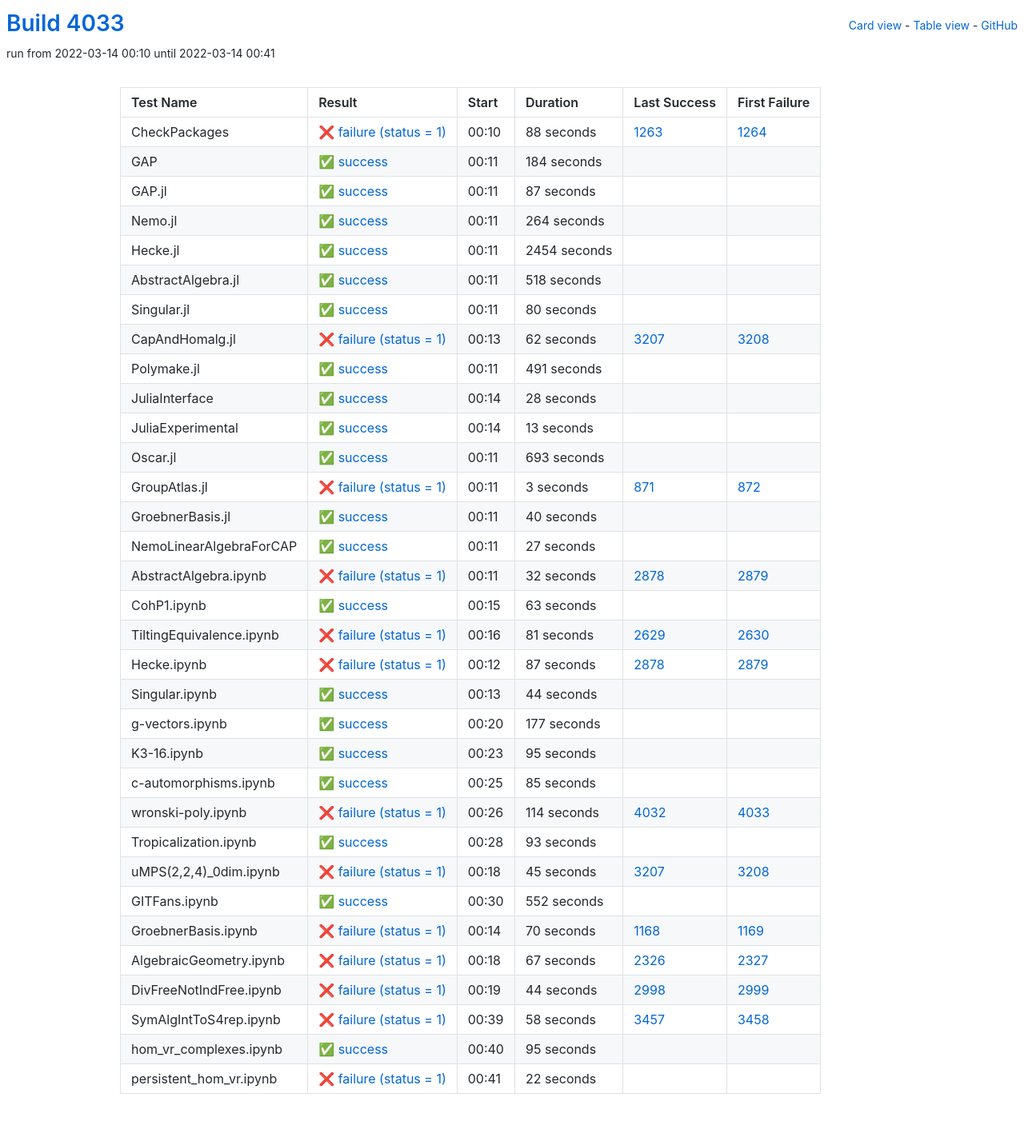
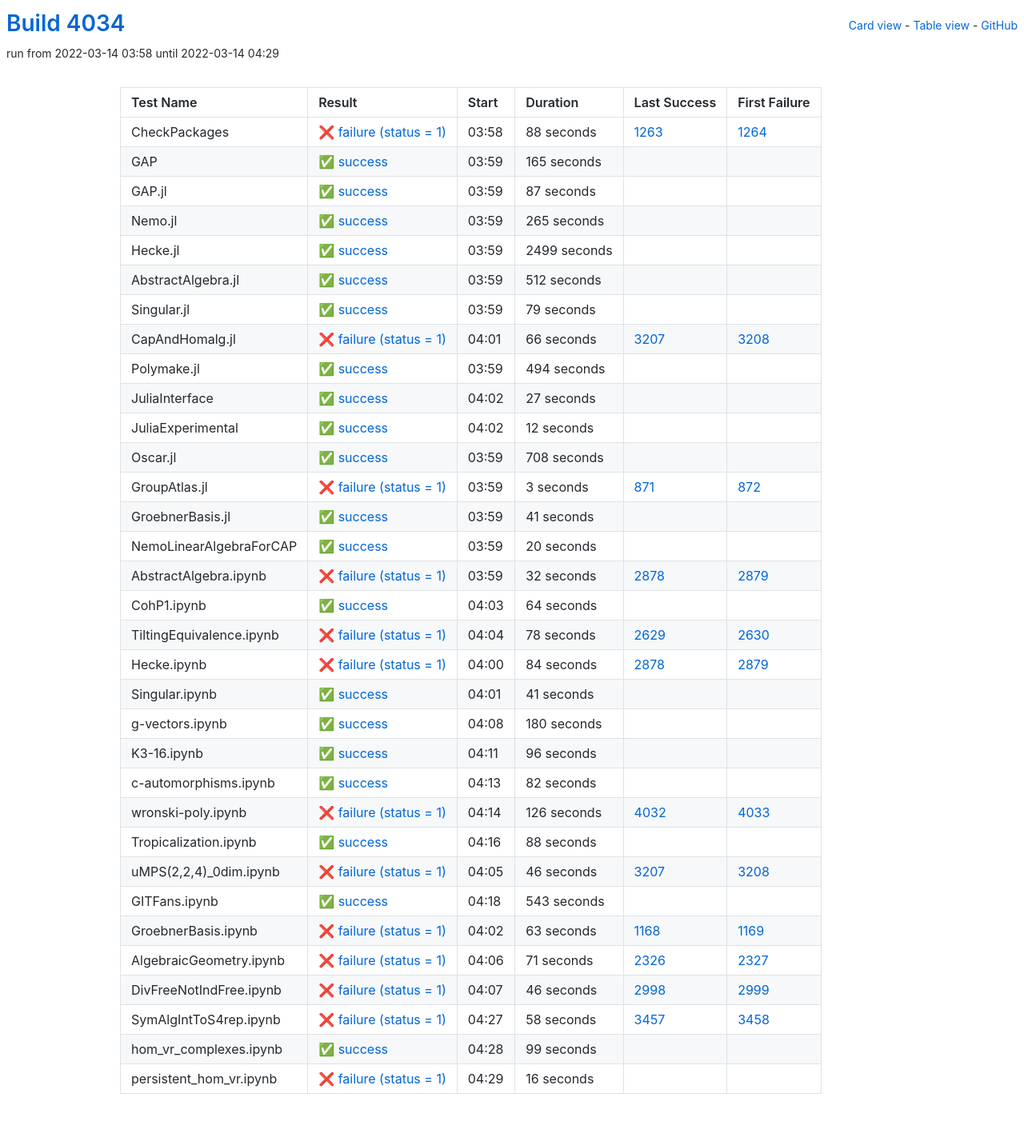
Before and after one commit to oscar-system/oscar-ci-status-stable, a Jekyll site: the page built from table.html, in a window 1280 px wide. Shown: the whole page at 80% size. Built offline with Jekyll 4.4.1, drawn with Linux system fonts in a browser that asks for light colours.

Commit message:
Build #4034

```diff
--- a/_data/ci.yml
+++ b/_data/ci.yml
@@ -1,6 +1,6 @@
 ---
-build: 4033
-build_url: https://oscarci.mathematik.uni-kl.de/job/oscar-stable/4033/
+build: 4034
+build_url: https://oscarci.mathematik.uni-kl.de/job/oscar-stable/4034/
 job: oscar-stable
 organization: oscar-system
 repo: oscar-ci-status-stable
@@ -8,8 +8,8 @@ repourl: https://github.com/oscar-system/oscar-ci-status-stable
 tests:
 - name: CheckPackages
   id: checkpackages
-  log: https://oscarci.mathematik.uni-kl.de/job/oscar-stable/4033/artifact/logs/build-4033/CheckPackages.log
-  start: 2022-03-14 00:10
+  log: https://oscarci.mathematik.uni-kl.de/job/oscar-stable/4034/artifact/logs/build-4034/CheckPackages.log
+  start: 2022-03-14 03:58
   success: false
   exitcode: 1
   status: failure
@@ -20,20 +20,20 @@ tests:
   first_failure_url: https://oscarci.mathematik.uni-kl.de/job/oscar-stable/1264/
 - name: GAP
   id: gap
-  log: https://oscarci.mathematik.uni-kl.de/job/oscar-stable/4033/artifact/logs/build-4033/GAP.log
-  start: 2022-03-14 00:11
+  log: https://oscarci.mathematik.uni-kl.de/job/oscar-stable/4034/artifact/logs/build-4034/GAP.log
+  start: 2022-03-14 03:59
   success: true
   exitcode: 0
   status: success
-  duration: 184
+  duration: 165
   last_success: false
   last_success_url:
   first_failure: false
   first_failure_url:
 - name: GAP.jl
   id: gap-jl
-  log: https://oscarci.mathematik.uni-kl.de/job/oscar-stable/4033/artifact/logs/build-4033/GAP.jl.log
-  start: 2022-03-14 00:11
+  log: https://oscarci.mathematik.uni-kl.de/job/oscar-stable/4034/artifact/logs/build-4034/GAP.jl.log
+  start: 2022-03-14 03:59
   success: true
   exitcode: 0
   status: success
@@ -44,116 +44,116 @@ tests:
   first_failure_url:
 - name: Nemo.jl
   id: nemo-jl
-  log: https://oscarci.mathematik.uni-kl.de/job/oscar-stable/4033/artifact/logs/build-4033/Nemo.jl.log
-  start: 2022-03-14 00:11
+  log: https://oscarci.mathematik.uni-kl.de/job/oscar-stable/4034/artifact/logs/build-4034/Nemo.jl.log
+  start: 2022-03-14 03:59
   success: true
   exitcode: 0
   status: success
-  duration: 264
+  duration: 265
   last_success: false
   last_success_url:
   first_failure: false
   first_failure_url:
 - name: Hecke.jl
   id: hecke-jl
-  log: https://oscarci.mathematik.uni-kl.de/job/oscar-stable/4033/artifact/logs/build-4033/Hecke.jl.log
-  start: 2022-03-14 00:11
+  log: https://oscarci.mathematik.uni-kl.de/job/oscar-stable/4034/artifact/logs/build-4034/Hecke.jl.log
+  start: 2022-03-14 03:59
   success: true
   exitcode: 0
   status: success
-  duration: 2454
+  duration: 2499
   last_success: false
   last_success_url:
   first_failure: false
   first_failure_url:
 - name: AbstractAlgebra.jl
   id: abstractalgebra-jl
-  log: https://oscarci.mathematik.uni-kl.de/job/oscar-stable/4033/artifact/logs/build-4033/AbstractAlgebra.jl.log
-  start: 2022-03-14 00:11
+  log: https://oscarci.mathematik.uni-kl.de/job/oscar-stable/4034/artifact/logs/build-4034/AbstractAlgebra.jl.log
+  start: 2022-03-14 03:59
   success: true
   exitcode: 0
   status: success
-  duration: 518
+  duration: 512
   last_success: false
   last_success_url:
   first_failure: false
   first_failure_url:
 - name: Singular.jl
   id: singular-jl
-  log: https://oscarci.mathematik.uni-kl.de/job/oscar-stable/4033/artifact/logs/build-4033/Singular.jl.log
-  start: 2022-03-14 00:11
+  log: https://oscarci.mathematik.uni-kl.de/job/oscar-stable/4034/artifact/logs/build-4034/Singular.jl.log
+  start: 2022-03-14 03:59
   success: true
   exitcode: 0
   status: success
-  duration: 80
+  duration: 79
   last_success: false
   last_success_url:
   first_failure: false
   first_failure_url:
 - name: CapAndHomalg.jl
   id: capandhomalg-jl
-  log: https://oscarci.mathematik.uni-kl.de/job/oscar-stable/4033/artifact/logs/build-4033/CapAndHomalg.jl.log
-  start: 2022-03-14 00:13
+  log: https://oscarci.mathematik.uni-kl.de/job/oscar-stable/4034/artifact/logs/build-4034/CapAndHomalg.jl.log
+  start: 2022-03-14 04:01
   success: false
   exitcode: 1
   status: failure
-  duration: 62
+  duration: 66
   last_success: 3207
   last_success_url: https://oscarci.mathematik.uni-kl.de/job/oscar-stable/3207/
   first_failure: 3208
   first_failure_url: https://oscarci.mathematik.uni-kl.de/job/oscar-stable/3208/
 - name: Polymake.jl
   id: polymake-jl
-  log: https://oscarci.mathematik.uni-kl.de/job/oscar-stable/4033/artifact/logs/build-4033/Polymake.jl.log
-  start: 2022-03-14 00:11
+  log: https://oscarci.mathematik.uni-kl.de/job/oscar-stable/4034/artifact/logs/build-4034/Polymake.jl.log
+  start: 2022-03-14 03:59
   success: true
   exitcode: 0
   status: success
-  duration: 491
+  duration: 494
   last_success: false
   last_success_url:
   first_failure: false
   first_failure_url:
 - name: JuliaInterface
   id: juliainterface
-  log: https://oscarci.mathematik.uni-kl.de/job/oscar-stable/4033/artifact/logs/build-4033/JuliaInterface.log
-  start: 2022-03-14 00:14
+  log: https://oscarci.mathematik.uni-kl.de/job/oscar-stable/4034/artifact/logs/build-4034/JuliaInterface.log
+  start: 2022-03-14 04:02
   success: true
   exitcode: 0
   status: success
-  duration: 28
+  duration: 27
   last_success: false
   last_success_url:
   first_failure: false
   first_failure_url:
 - name: JuliaExperimental
   id: juliaexperimental
-  log: https://oscarci.mathematik.uni-kl.de/job/oscar-stable/4033/artifact/logs/build-4033/JuliaExperimental.log
-  start: 2022-03-14 00:14
+  log: https://oscarci.mathematik.uni-kl.de/job/oscar-stable/4034/artifact/logs/build-4034/JuliaExperimental.log
+  start: 2022-03-14 04:02
   success: true
   exitcode: 0
   status: success
-  duration: 13
+  duration: 12
   last_success: false
   last_success_url:
   first_failure: false
   first_failure_url:
 - name: Oscar.jl
   id: oscar-jl
-  log: https://oscarci.mathematik.uni-kl.de/job/oscar-stable/4033/artifact/logs/build-4033/Oscar.jl.log
-  start: 2022-03-14 00:11
+  log: https://oscarci.mathematik.uni-kl.de/job/oscar-stable/4034/artifact/logs/build-4034/Oscar.jl.log
+  start: 2022-03-14 03:59
   success: true
   exitcode: 0
   status: success
-  duration: 693
+  duration: 708
   last_success: false
   last_success_url:
   first_failure: false
   first_failure_url:
 - name: GroupAtlas.jl
   id: groupatlas-jl
-  log: https://oscarci.mathematik.uni-kl.de/job/oscar-stable/4033/artifact/logs/build-4033/GroupAtlas.jl.log
-  start: 2022-03-14 00:11
+  log: https://oscarci.mathematik.uni-kl.de/job/oscar-stable/4034/artifact/logs/build-4034/GroupAtlas.jl.log
+  start: 2022-03-14 03:59
   success: false
   exitcode: 1
   status: failure
@@ -164,32 +164,32 @@ tests:
   first_failure_url: https://oscarci.mathematik.uni-kl.de/job/oscar-stable/872/
 - name: GroebnerBasis.jl
   id: groebnerbasis-jl
-  log: https://oscarci.mathematik.uni-kl.de/job/oscar-stable/4033/artifact/logs/build-4033/GroebnerBasis.jl.log
-  start: 2022-03-14 00:11
+  log: https://oscarci.mathematik.uni-kl.de/job/oscar-stable/4034/artifact/logs/build-4034/GroebnerBasis.jl.log
+  start: 2022-03-14 03:59
   success: true
   exitcode: 0
   status: success
-  duration: 40
+  duration: 41
   last_success: false
   last_success_url:
   first_failure: false
   first_failure_url:
 - name: NemoLinearAlgebraForCAP
   id: nemolinearalgebraforcap
-  log: https://oscarci.mathematik.uni-kl.de/job/oscar-stable/4033/artifact/logs/build-4033/NemoLinearAlgebraForCAP.log
-  start: 2022-03-14 00:11
+  log: https://oscarci.mathematik.uni-kl.de/job/oscar-stable/4034/artifact/logs/build-4034/NemoLinearAlgebraForCAP.log
+  start: 2022-03-14 03:59
   success: true
   exitcode: 0
   status: success
-  duration: 27
+  duration: 20
   last_success: false
   last_success_url:
   first_failure: false
   first_failure_url:
 - name: AbstractAlgebra.ipynb
   id: abstractalgebra-ipynb
-  log: https://oscarci.mathematik.uni-kl.de/job/oscar-stable/4033/artifact/logs/build-4033/AbstractAlgebra.ipynb.log
-  start: 2022-03-14 00:11
+  log: https://oscarci.mathematik.uni-kl.de/job/oscar-stable/4034/artifact/logs/build-4034/AbstractAlgebra.ipynb.log
+  start: 2022-03-14 03:59
   success: false
   exitcode: 1
   status: failure
@@ -200,176 +200,176 @@ tests:
   first_failure_url: https://oscarci.mathematik.uni-kl.de/job/oscar-stable/2879/
 - name: CohP1.ipynb
   id: cohp1-ipynb
-  log: https://oscarci.mathematik.uni-kl.de/job/oscar-stable/4033/artifact/logs/build-4033/CohP1.ipynb.log
-  start: 2022-03-14 00:15
+  log: https://oscarci.mathematik.uni-kl.de/job/oscar-stable/4034/artifact/logs/build-4034/CohP1.ipynb.log
+  start: 2022-03-14 04:03
   success: true
   exitcode: 0
   status: success
-  duration: 63
+  duration: 64
   last_success: false
   last_success_url:
   first_failure: false
   first_failure_url:
 - name: TiltingEquivalence.ipynb
   id: tiltingequivalence-ipynb
-  log: https://oscarci.mathematik.uni-kl.de/job/oscar-stable/4033/artifact/logs/build-4033/TiltingEquivalence.ipynb.log
-  start: 2022-03-14 00:16
+  log: https://oscarci.mathematik.uni-kl.de/job/oscar-stable/4034/artifact/logs/build-4034/TiltingEquivalence.ipynb.log
+  start: 2022-03-14 04:04
   success: false
   exitcode: 1
   status: failure
-  duration: 81
+  duration: 78
   last_success: 2629
   last_success_url: https://oscarci.mathematik.uni-kl.de/job/oscar-stable/2629/
   first_failure: 2630
   first_failure_url: https://oscarci.mathematik.uni-kl.de/job/oscar-stable/2630/
 - name: Hecke.ipynb
   id: hecke-ipynb
-  log: https://oscarci.mathematik.uni-kl.de/job/oscar-stable/4033/artifact/logs/build-4033/Hecke.ipynb.log
-  start: 2022-03-14 00:12
+  log: https://oscarci.mathematik.uni-kl.de/job/oscar-stable/4034/artifact/logs/build-4034/Hecke.ipynb.log
+  start: 2022-03-14 04:00
   success: false
   exitcode: 1
   status: failure
-  duration: 87
+  duration: 84
   last_success: 2878
   last_success_url: https://oscarci.mathematik.uni-kl.de/job/oscar-stable/2878/
   first_failure: 2879
   first_failure_url: https://oscarci.mathematik.uni-kl.de/job/oscar-stable/2879/
 - name: Singular.ipynb
   id: singular-ipynb
-  log: https://oscarci.mathematik.uni-kl.de/job/oscar-stable/4033/artifact/logs/build-4033/Singular.ipynb.log
-  start: 2022-03-14 00:13
+  log: https://oscarci.mathematik.uni-kl.de/job/oscar-stable/4034/artifact/logs/build-4034/Singular.ipynb.log
+  start: 2022-03-14 04:01
   success: true
   exitcode: 0
   status: success
-  duration: 44
+  duration: 41
   last_success: false
   last_success_url:
   first_failure: false
   first_failure_url:
 - name: g-vectors.ipynb
   id: g-vectors-ipynb
-  log: https://oscarci.mathematik.uni-kl.de/job/oscar-stable/4033/artifact/logs/build-4033/g-vectors.ipynb.log
-  start: 2022-03-14 00:20
+  log: https://oscarci.mathematik.uni-kl.de/job/oscar-stable/4034/artifact/logs/build-4034/g-vectors.ipynb.log
+  start: 2022-03-14 04:08
   success: true
   exitcode: 0
   status: success
-  duration: 177
+  duration: 180
   last_success: false
   last_success_url:
   first_failure: false
   first_failure_url:
 - name: K3-16.ipynb
   id: k3-16-ipynb
-  log: https://oscarci.mathematik.uni-kl.de/job/oscar-stable/4033/artifact/logs/build-4033/K3-16.ipynb.log
-  start: 2022-03-14 00:23
+  log: https://oscarci.mathematik.uni-kl.de/job/oscar-stable/4034/artifact/logs/build-4034/K3-16.ipynb.log
+  start: 2022-03-14 04:11
   success: true
   exitcode: 0
   status: success
-  duration: 95
+  duration: 96
   last_success: false
   last_success_url:
   first_failure: false
   first_failure_url:
 - name: c-automorphisms.ipynb
   id: c-automorphisms-ipynb
-  log: https://oscarci.mathematik.uni-kl.de/job/oscar-stable/4033/artifact/logs/build-4033/c-automorphisms.ipynb.log
-  start: 2022-03-14 00:25
+  log: https://oscarci.mathematik.uni-kl.de/job/oscar-stable/4034/artifact/logs/build-4034/c-automorphisms.ipynb.log
+  start: 2022-03-14 04:13
   success: true
   exitcode: 0
   status: success
-  duration: 85
+  duration: 82
   last_success: false
   last_success_url:
   first_failure: false
   first_failure_url:
 - name: wronski-poly.ipynb
   id: wronski-poly-ipynb
-  log: https://oscarci.mathematik.uni-kl.de/job/oscar-stable/4033/artifact/logs/build-4033/wronski-poly.ipynb.log
-  start: 2022-03-14 00:26
+  log: https://oscarci.mathematik.uni-kl.de/job/oscar-stable/4034/artifact/logs/build-4034/wronski-poly.ipynb.log
+  start: 2022-03-14 04:14
   success: false
   exitcode: 1
   status: failure
-  duration: 114
+  duration: 126
   last_success: 4032
   last_success_url: https://oscarci.mathematik.uni-kl.de/job/oscar-stable/4032/
   first_failure: 4033
   first_failure_url: https://oscarci.mathematik.uni-kl.de/job/oscar-stable/4033/
 - name: Tropicalization.ipynb
   id: tropicalization-ipynb
-  log: https://oscarci.mathematik.uni-kl.de/job/oscar-stable/4033/artifact/logs/build-4033/Tropicalization.ipynb.log
-  start: 2022-03-14 00:28
+  log: https://oscarci.mathematik.uni-kl.de/job/oscar-stable/4034/artifact/logs/build-4034/Tropicalization.ipynb.log
+  start: 2022-03-14 04:16
   success: true
   exitcode: 0
   status: success
-  duration: 93
+  duration: 88
   last_success: false
   last_success_url:
   first_failure: false
   first_failure_url:
 - name: uMPS(2,2,4)_0dim.ipynb
   id: umps-2-2-4-0dim-ipynb
-  log: https://oscarci.mathematik.uni-kl.de/job/oscar-stable/4033/artifact/logs/build-4033/uMPS-2-2-4-_0dim.ipynb.log
-  start: 2022-03-14 00:18
+  log: https://oscarci.mathematik.uni-kl.de/job/oscar-stable/4034/artifact/logs/build-4034/uMPS-2-2-4-_0dim.ipynb.log
+  start: 2022-03-14 04:05
   success: false
   exitcode: 1
   status: failure
-  duration: 45
+  duration: 46
   last_success: 3207
   last_success_url: https://oscarci.mathematik.uni-kl.de/job/oscar-stable/3207/
   first_failure: 3208
   first_failure_url: https://oscarci.mathematik.uni-kl.de/job/oscar-stable/3208/
 - name: GITFans.ipynb
   id: gitfans-ipynb
-  log: https://oscarci.mathematik.uni-kl.de/job/oscar-stable/4033/artifact/logs/build-4033/GITFans.ipynb.log
-  start: 2022-03-14 00:30
+  log: https://oscarci.mathematik.uni-kl.de/job/oscar-stable/4034/artifact/logs/build-4034/GITFans.ipynb.log
+  start: 2022-03-14 04:18
   success: true
   exitcode: 0
   status: success
-  duration: 552
+  duration: 543
   last_success: false
   last_success_url:
   first_failure: false
   first_failure_url:
 - name: GroebnerBasis.ipynb
   id: groebnerbasis-ipynb
-  log: https://oscarci.mathematik.uni-kl.de/job/oscar-stable/4033/artifact/logs/build-4033/GroebnerBasis.ipynb.log
-  start: 2022-03-14 00:14
+  log: https://oscarci.mathematik.uni-kl.de/job/oscar-stable/4034/artifact/logs/build-4034/GroebnerBasis.ipynb.log
+  start: 2022-03-14 04:02
   success: false
   exitcode: 1
   status: failure
-  duration: 70
+  duration: 63
   last_success: 1168
   last_success_url: https://oscarci.mathematik.uni-kl.de/job/oscar-stable/1168/
   first_failure: 1169
   first_failure_url: https://oscarci.mathematik.uni-kl.de/job/oscar-stable/1169/
 - name: AlgebraicGeometry.ipynb
   id: algebraicgeometry-ipynb
-  log: https://oscarci.mathematik.uni-kl.de/job/oscar-stable/4033/artifact/logs/build-4033/AlgebraicGeometry.ipynb.log
-  start: 2022-03-14 00:18
+  log: https://oscarci.mathematik.uni-kl.de/job/oscar-stable/4034/artifact/logs/build-4034/AlgebraicGeometry.ipynb.log
+  start: 2022-03-14 04:06
   success: false
   exitcode: 1
   status: failure
-  duration: 67
+  duration: 71
   last_success: 2326
   last_success_url: https://oscarci.mathematik.uni-kl.de/job/oscar-stable/2326/
   first_failure: 2327
   first_failure_url: https://oscarci.mathematik.uni-kl.de/job/oscar-stable/2327/
 - name: DivFreeNotIndFree.ipynb
   id: divfreenotindfree-ipynb
-  log: https://oscarci.mathematik.uni-kl.de/job/oscar-stable/4033/artifact/logs/build-4033/DivFreeNotIndFree.ipynb.log
-  start: 2022-03-14 00:19
+  log: https://oscarci.mathematik.uni-kl.de/job/oscar-stable/4034/artifact/logs/build-4034/DivFreeNotIndFree.ipynb.log
+  start: 2022-03-14 04:07
   success: false
   exitcode: 1
   status: failure
-  duration: 44
+  duration: 46
   last_success: 2998
   last_success_url: https://oscarci.mathematik.uni-kl.de/job/oscar-stable/2998/
   first_failure: 2999
   first_failure_url: https://oscarci.mathematik.uni-kl.de/job/oscar-stable/2999/
 - name: SymAlgIntToS4rep.ipynb
   id: symalginttos4rep-ipynb
-  log: https://oscarci.mathematik.uni-kl.de/job/oscar-stable/4033/artifact/logs/build-4033/SymAlgIntToS4rep.ipynb.log
-  start: 2022-03-14 00:39
+  log: https://oscarci.mathematik.uni-kl.de/job/oscar-stable/4034/artifact/logs/build-4034/SymAlgIntToS4rep.ipynb.log
+  start: 2022-03-14 04:27
   success: false
   exitcode: 1
   status: failure
@@ -380,24 +380,24 @@ tests:
   first_failure_url: https://oscarci.mathematik.uni-kl.de/job/oscar-stable/3458/
 - name: hom_vr_complexes.ipynb
   id: hom-vr-complexes-ipynb
-  log: https://oscarci.mathematik.uni-kl.de/job/oscar-stable/4033/artifact/logs/build-4033/hom_vr_complexes.ipynb.log
-  start: 2022-03-14 00:40
+  log: https://oscarci.mathematik.uni-kl.de/job/oscar-stable/4034/artifact/logs/build-4034/hom_vr_complexes.ipynb.log
+  start: 2022-03-14 04:28
   success: true
   exitcode: 0
   status: success
-  duration: 95
+  duration: 99
   last_success: false
   last_success_url:
   first_failure: false
   first_failure_url:
 - name: persistent_hom_vr.ipynb
   id: persistent-hom-vr-ipynb
-  log: https://oscarci.mathematik.uni-kl.de/job/oscar-stable/4033/artifact/logs/build-4033/persistent_hom_vr.ipynb.log
-  start: 2022-03-14 00:41
+  log: https://oscarci.mathematik.uni-kl.de/job/oscar-stable/4034/artifact/logs/build-4034/persistent_hom_vr.ipynb.log
+  start: 2022-03-14 04:29
   success: false
   exitcode: 1
   status: failure
-  duration: 22
+  duration: 16
   last_success: false
   last_success_url:
   first_failure: false
```
Also changed, not shown: README.md.
